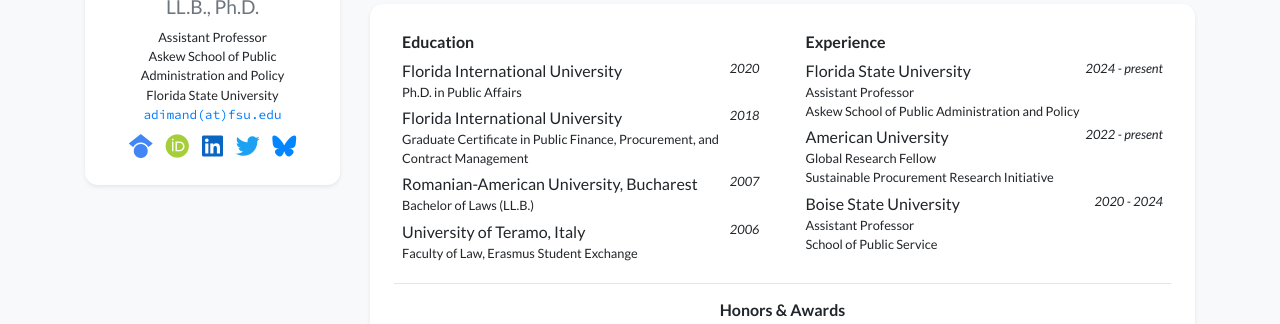
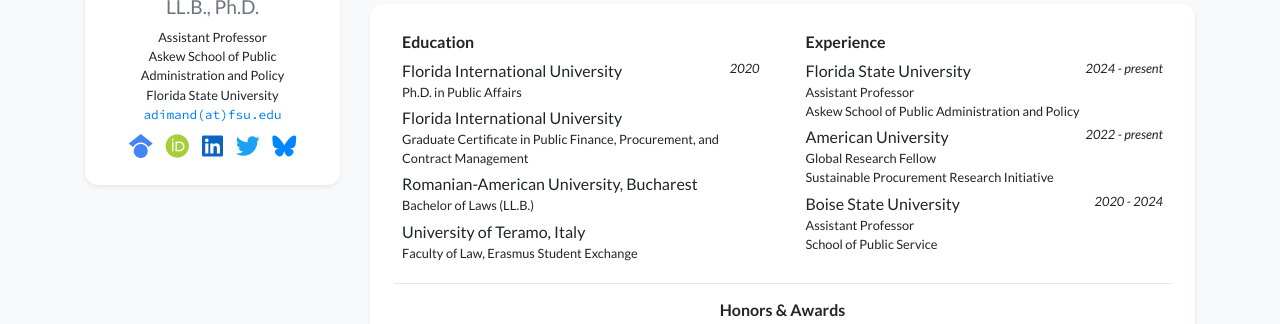
Before and after one commit to anamariadimand/anamariadimand.github.io, a Jekyll site: the page built from index.html, in a window 1280 px wide and 900 px high. Shown: the part 382-706 px from the top of the window. Built offline with Jekyll 4.4.1, drawn with Linux system fonts in a browser that asks for light colours; nearby versions of some CDN libraries; a style sheet for code colours, icons or effects is not loaded.

Commit message:
Keep year only on PhD in Education; remove from others
Co-Authored-By: Claude Opus 4.8 <noreply@anthropic.com>

```diff
--- a/_data/profile.yml
+++ b/_data/profile.yml
@@ -40,13 +40,10 @@ education:
   date: 2020
 - name: Florida International University
   position: Graduate Certificate in Public Finance, Procurement, and Contract Management
-  date: 2018
 - name: Romanian-American University, Bucharest
   position: Bachelor of Laws (LL.B.)
-  date: 2007
 - name: University of Teramo, Italy
   position: Faculty of Law, Erasmus Student Exchange
-  date: 2006
 
 experience:
 - name: Florida State University
```
